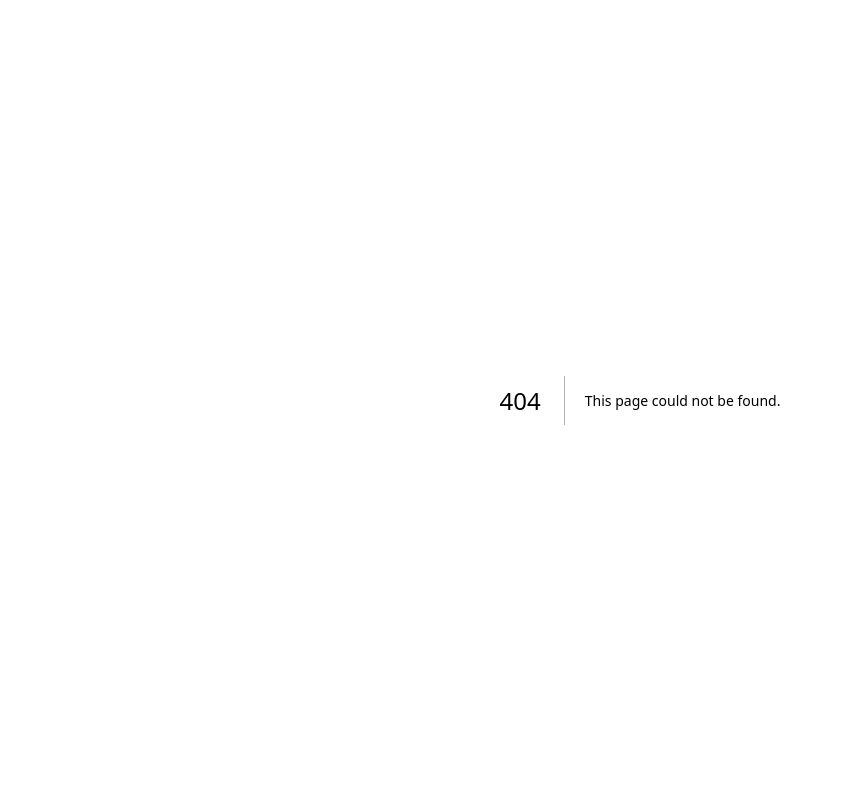
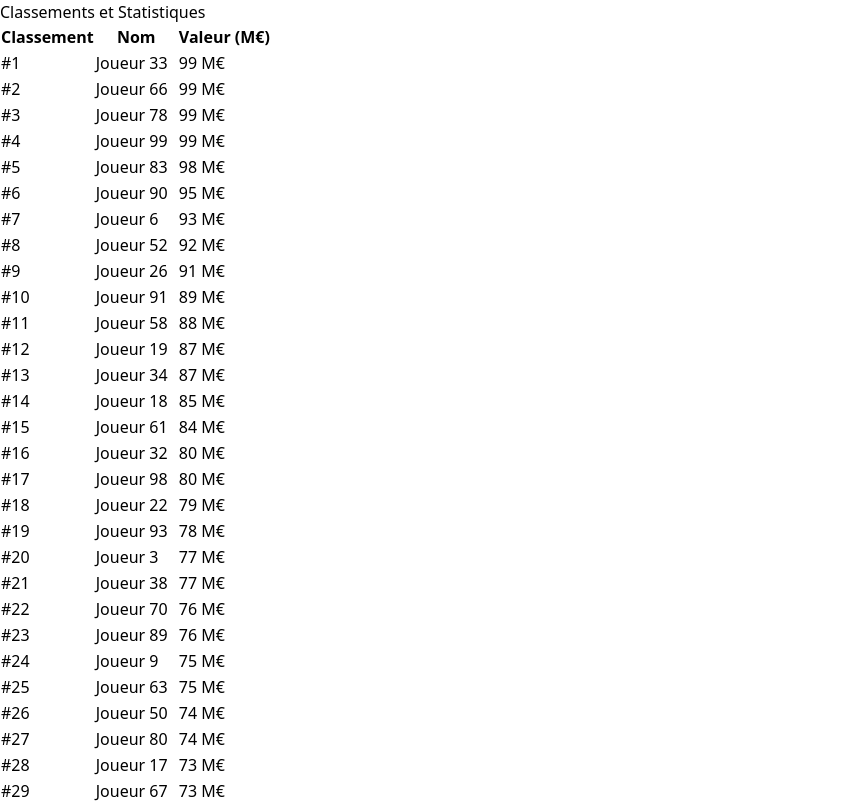
Before and after one commit to massine2001/foot_predictor, a Next.js app: page /classements in a window 1280 px wide. Before the commit this address had no page. Shown: the top 803 px of the page, without its empty margins (0-842 px from the left). Built offline with nearby package versions, Linux system fonts and the light colour scheme.

Commit message:
Create classements.js

```diff
--- /dev/null
+++ b/pages/classements.js
@@ -0,0 +1,8 @@
+import React from 'react';
+import { PlayerRanking } from './PlayerPages';
+
+const Classements = () => {
+  return <PlayerRanking />;
+};
+
+export default Classements;
```
